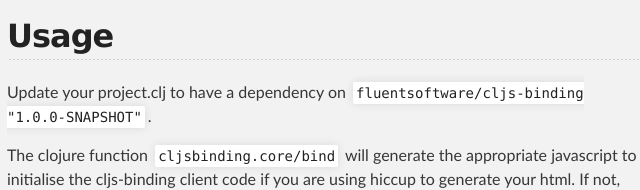
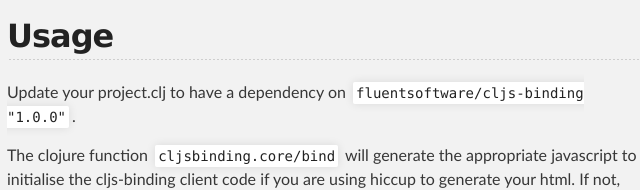
Before and after one commit to fluentforward/cljs-binding, a plain HTML site: page index.html in a window 1280 px wide. Shown: the part 3873-4063 px from the top of the page, 313-953 px from the left. Drawn offline with Linux system fonts and the light colour scheme.

Commit message:
updated version to 1.0.0

```diff
--- a/index.html
+++ b/index.html
@@ -161,7 +161,7 @@ The example below illustrates how crate can be used to dynmically generate a for
 
 <h2>Usage</h2>
 
-<p>Update your project.clj to have a dependency on <code>fluentsoftware/cljs-binding "1.0.0-SNAPSHOT"</code>.</p>
+<p>Update your project.clj to have a dependency on <code>fluentsoftware/cljs-binding "1.0.0"</code>.</p>
 
 <p>The clojure function <code>cljsbinding.core/bind</code> will generate the appropriate javascript to initialise the cljs-binding client code if you are using hiccup to generate your html. If not, then simply call the cljsbinding.boot javascript function on page load.</p>
 
```
